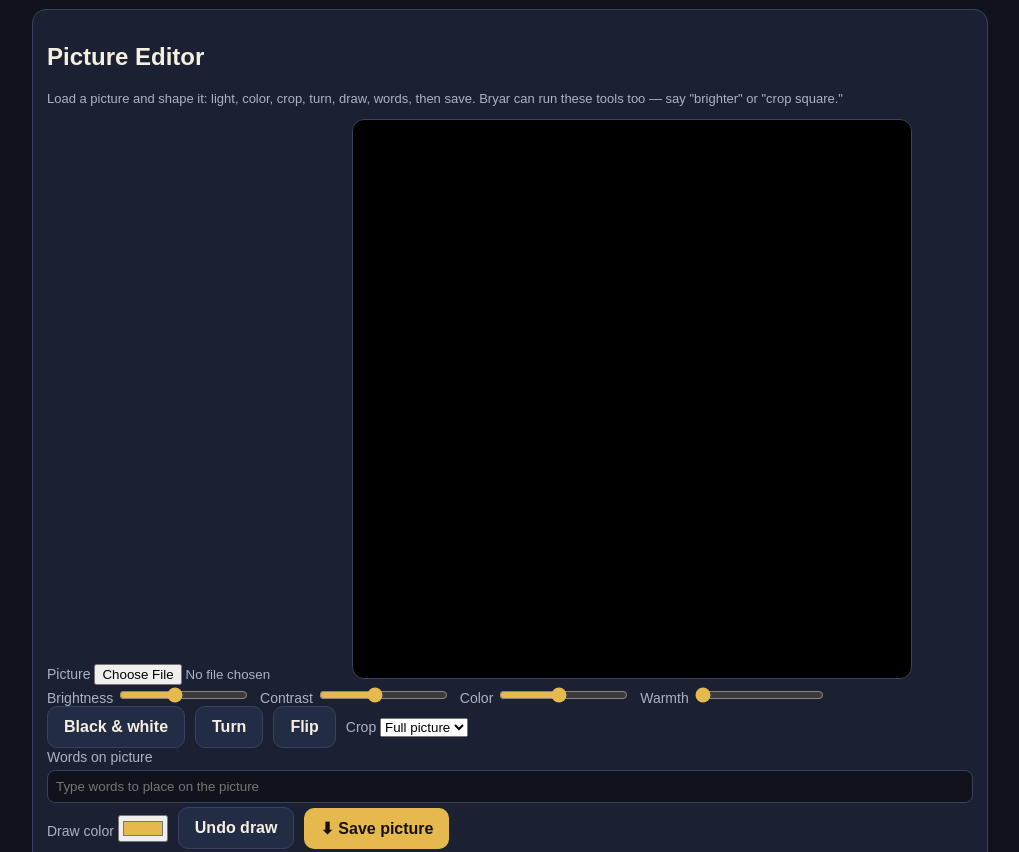
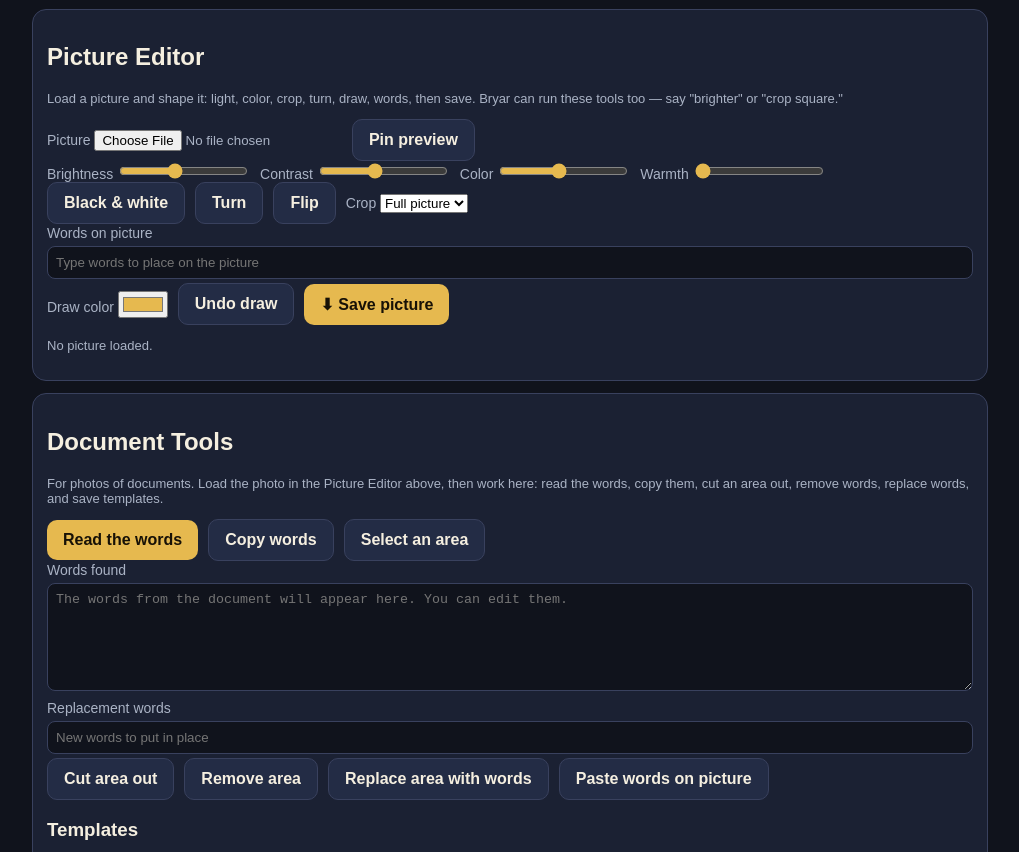
Before and after one commit to theironrod5880-creator/My_Music_seraphiym, a plain HTML site: page app/src/main/assets/index.html in a window 1280 px wide. Shown: the part 1650-2502 px from the top of the page, without its empty margins (130-1149 px from the left). Drawn offline with Linux system fonts and the light colour scheme.

Commit message:
Update 2.7: previews pinned on screen

```diff
--- a/app/src/main/assets/index.html
+++ b/app/src/main/assets/index.html
@@ -36,7 +36,7 @@ canvas#stage.tall{aspect-ratio:9/16;max-width:360px}
 .clip input[type=number]{width:64px;background:#10131c;color:var(--cream);border:1px solid var(--line);border-radius:6px;padding:4px}
 textarea,input[type=text],input[type=password]{width:100%;background:#10131c;color:var(--cream);border:1px solid var(--line);border-radius:8px;padding:8px;margin:4px 0}
 pre.out{white-space:pre-wrap;background:#10131c;border:1px solid var(--line);border-radius:8px;padding:10px;min-height:60px}
-#picCanvas,#stage{position:sticky;top:10px;z-index:20}
+#picCanvas.pinned,#stage.pinned{position:fixed;right:10px;bottom:10px;width:190px;max-width:190px;z-index:99;box-shadow:0 4px 18px rgba(0,0,0,.6)}
 @media(max-width:640px){.grid{grid-template-columns:64px repeat(16,1fr);gap:3px}.step{height:28px}.trackname{font-size:12px}h1{font-size:22px}}
 </style>
 <script src="https://cdn.jsdelivr.net/npm/tesseract.js@5/dist/tesseract.min.js">
@@ -80,6 +80,10 @@ bryarAct=function(cmd){
  if(c.includes('template')){document.getElementById('tplSave').click();return 'Template saved.';}
  return bryarActDoc(cmd);
 };
+
+document.getElementById('pinPic').onclick=()=>{picCanvas.classList.toggle('pinned');};
+document.getElementById('pinStage').onclick=()=>{stage.classList.toggle('pinned');};
+picCanvas.classList.add('pinned');stage.classList.add('pinned');
 </script>
 </head>
 <body>
@@ -149,6 +153,7 @@ bryarAct=function(cmd){
 <h2>Picture Editor</h2>
 <p class="small">Load a picture and shape it: light, color, crop, turn, draw, words, then save. Bryar can run these tools too — say "brighter" or "crop square."</p>
 <label>Picture <input id="picFile" type="file" accept="*/*"></label>
+<button class="secondary" id="pinPic">Pin preview</button>
 <canvas id="picCanvas" width="1080" height="1080" style="width:100%;max-width:560px;background:#000;border-radius:12px;border:1px solid var(--line)"></canvas>
 <div class="row">
 <label>Brightness <input id="pBright" type="range" min="40" max="180" value="100"></label>
@@ -200,6 +205,7 @@ bryarAct=function(cmd){
 <label>Shape <select id="shape"><option value="wide">Wide 16:9</option><option value="tall">Tall 9:16</option></select></label>
 </div>
 <div id="clipList"></div>
+<button class="secondary" id="pinStage">Pin preview</button>
 <canvas id="stage" width="1280" height="720"></canvas>
 <div class="row">
 <button id="playVideoBtn">▶ Play video</button>
@@ -634,6 +640,10 @@ bryarAct=function(cmd){
  if(c.includes('template')){document.getElementById('tplSave').click();return 'Template saved.';}
  return bryarActDoc(cmd);
 };
+
+document.getElementById('pinPic').onclick=()=>{picCanvas.classList.toggle('pinned');};
+document.getElementById('pinStage').onclick=()=>{stage.classList.toggle('pinned');};
+picCanvas.classList.add('pinned');stage.classList.add('pinned');
 </script>
 </body>
 </html>
```
Also changed, not shown: index.html (+11 -1 lines).
